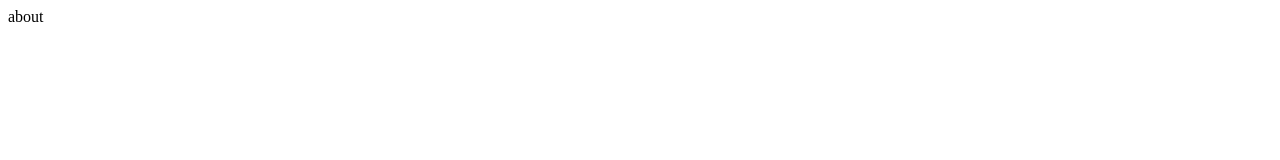
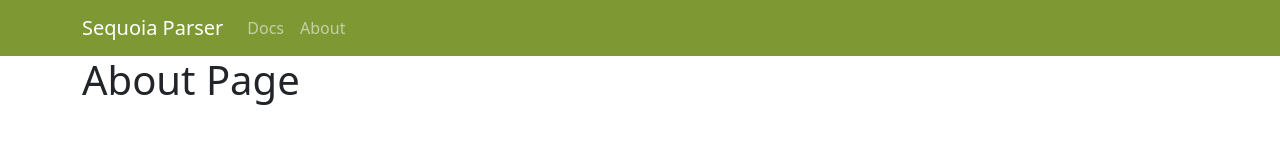
Before and after one commit to bobpulaski/my-gatsby-site, a Gatsby site: page /about in a window 1280 px wide. Built offline with nearby package versions, Linux system fonts and the light colour scheme; Gatsby itself is replaced by a stand-in of ours.

Commit message:
08-06-23-home

```diff
--- /dev/null
+++ b/gatsby-browser.js
@@ -0,0 +1 @@
+import "./src/components/layout.scss";
--- a/gatsby-config.js
+++ b/gatsby-config.js
@@ -5,5 +5,5 @@ module.exports = {
   siteMetadata: {
     siteUrl: `https://www.yourdomain.tld`,
   },
-  plugins: [],
-}
+  plugins: [`gatsby-plugin-sass`],
+};
--- a/package.json
+++ b/package.json
@@ -17,8 +17,10 @@
   "dependencies": {
     "bootstrap": "^5.3.0",
     "gatsby": "^5.10.0",
+    "gatsby-plugin-sass": "^6.10.0",
     "react": "^18.2.0",
     "react-bootstrap": "^2.7.4",
-    "react-dom": "^18.2.0"
+    "react-dom": "^18.2.0",
+    "sass": "^1.63.2"
   }
 }
--- a/src/components/NavBar.jsx
+++ b/src/components/NavBar.jsx
@@ -9,12 +9,14 @@ function NavBar() {
   return (
     <Navbar expand="lg" bg="dark" variant="dark">
       <Container>
-        <Navbar.Brand href="#home">Sequoia Parser</Navbar.Brand>
+        <Navbar.Brand as={Link} to="/">
+          Sequoia Parser
+        </Navbar.Brand>
         <Navbar.Toggle aria-controls="basic-navbar-nav" />
         <Navbar.Collapse id="basic-navbar-nav">
           <Nav className="me-auto">
-            <Nav.Link as={Link} to="/">
-              Home
+          <Nav.Link as={Link} to="/docs">
+              Docs
             </Nav.Link>
             <Nav.Link as={Link} to="/about">
               About
--- /dev/null
+++ b/src/components/layout.jsx
@@ -0,0 +1,13 @@
+import React from "react";
+
+import NavBar from "./NavBar";
+import { Container } from "react-bootstrap";
+
+export default function Layout({ children }) {
+  return (
+    <>
+      <NavBar />
+      <Container>{children}</Container>
+    </>
+  );
+}
--- /dev/null
+++ b/src/components/layout.scss
@@ -0,0 +1,3 @@
+$primary: #7e9933;
+$dark: #7e9933;
+@import "~bootstrap/scss/bootstrap";
--- a/src/pages/about.jsx
+++ b/src/pages/about.jsx
@@ -1,10 +1,11 @@
 import React from "react";
+import Layout from "../components/layout";
 
 function about() {
   return (
-    <>
-      <div>about</div>
-    </>
+      <Layout>
+        <h1>About Page</h1>
+      </Layout>
   );
 }
 
```
Also changed, not shown: src/pages/docs.jsx (added, +12 -0 lines), src/pages/index.js (+4 -8 lines), 1 other file.
